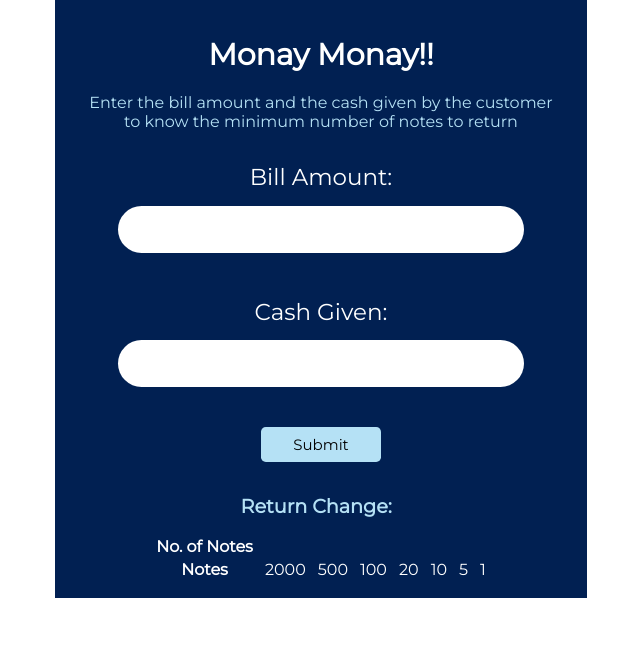
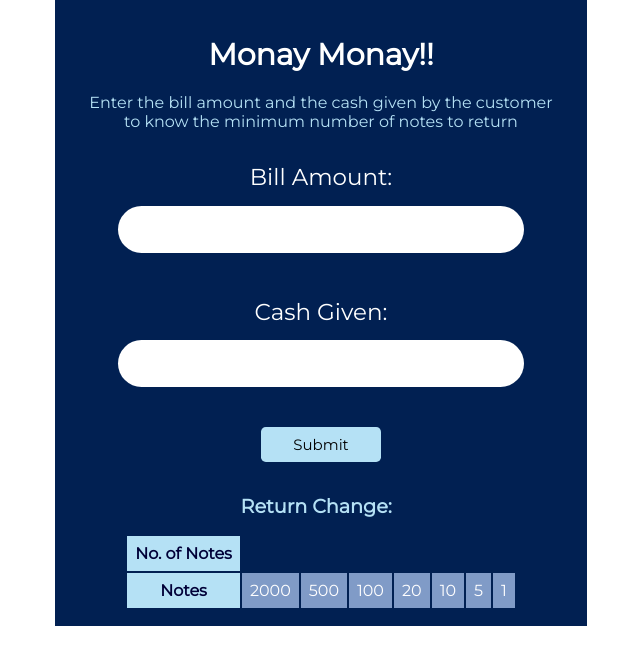
Before and after one commit to nikethanrai/cashRegister, a React (Create React App) app: page / in a window 1280 px wide. Shown: the top 664 px of the page, without its empty margins (319-959 px from the left). Built offline with nearby package versions, Linux system fonts and the light colour scheme; the HTML template or start-up script is replaced by a standard one.

Commit message:
css table

```diff
--- a/src/App.css
+++ b/src/App.css
@@ -66,3 +66,16 @@ caption{
   margin-bottom: 1rem;
   color: var(--secondary-color);
 }
+
+
+th{
+  background: var(--secondary-color);
+  color: rgb(0, 0, 56);
+  padding: .5rem;
+}
+td{
+  background: rgb(128, 155, 199);
+  text-align: center;
+  padding: .5rem;
+
+}
--- a/src/App.js
+++ b/src/App.js
@@ -94,13 +94,13 @@ function App() {
         <caption>Return Change:&ensp; {diff} </caption>
         <tr>
           <th>No. of Notes</th>
-          {num.map(item => <td>&ensp;{item}</td>)}
+          {num.map(item => <td>{item}</td>)}
 
 
         </tr>
         <tr>
           <th> Notes </th>
-          {notesAvbl.map(item => <td>&ensp;{item}</td>)}
+          {notesAvbl.map(item => <td>{item}</td>)}
 
 
         </tr>
```
